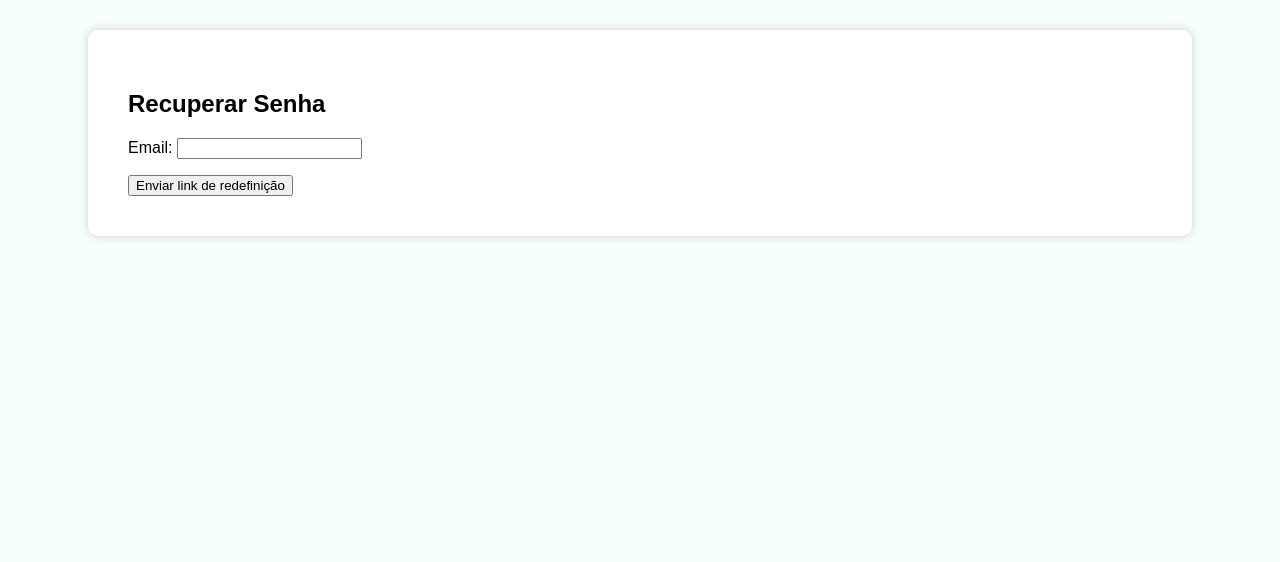
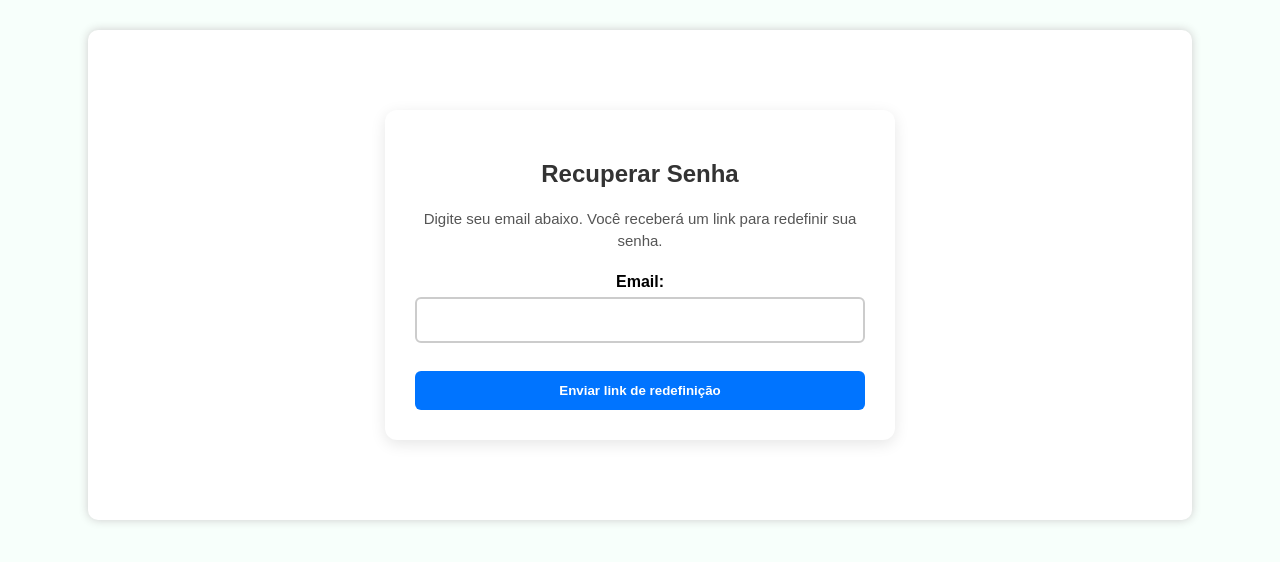
Before and after one commit to Seteshy/login_project, a Django app: page /password_reset/ in a window 1280 px wide. Shown: the part 100-662 px from the top of the page. Run offline with Django 5.2, Linux system fonts and the light colour scheme.

Commit message:
Estilização Reset Password

```diff
--- a/accounts/templates/accounts/password_reset.html
+++ b/accounts/templates/accounts/password_reset.html
@@ -1,8 +1,24 @@
 {% extends 'base.html' %}
+
+{% block title %}Recuperar Senha{% endblock %}
+
 {% block content %}
-<h2>Recuperar Senha</h2>
-<form method="post">{% csrf_token %}
-  {{ form.as_p }}
-  <button type="submit">Enviar link de redefinição</button>
-</form>
+<div class="reset-container">
+
+    <h2 class="titulo-pagina">Recuperar Senha</h2>
+
+    <p class="texto-explicativo">
+        Digite seu email abaixo. Você receberá um link para redefinir sua senha.
+    </p>
+
+    <form method="post" class="reset-form">
+        {% csrf_token %}
+        {{ form.as_p }}
+
+        <button type="submit" class="btn btn-primario btn-full">
+            Enviar link de redefinição
+        </button>
+    </form>
+
+</div>
 {% endblock %}
--- a/static/css/style.css
+++ b/static/css/style.css
@@ -415,3 +415,218 @@ body {
 .register-links a:hover {
     text-decoration: underline;
 }
+
+/* Caixa Reset de Senha */
+
+.reset-container {
+    background: #ffffff;
+    width: 450px;
+    margin: 40px auto;
+    padding: 30px;
+    border-radius: 12px;
+    box-shadow: 0px 4px 15px rgba(0,0,0,0.1);
+}
+
+/* Texto Explicativo Reset Senha */
+
+.texto-explicativo {
+    color: #555;
+    margin-bottom: 20px;
+    font-size: 15px;
+}
+
+/* Formulário Reset Senha */
+
+.reset-form p {
+    display: flex;
+    flex-direction: column;
+    margin-bottom: 18px;
+}
+
+.reset-form label {
+    font-weight: bold;
+    margin-bottom: 6px;
+}
+
+.reset-form input {
+    padding: 12px;
+    border: 2px solid #ccc;
+    border-radius: 6px;
+    font-size: 16px;
+}
+
+.reset-form input:focus {
+    border-color: #0074ff;
+    outline: none;
+}
+
+/* Botão Reset Senha */
+
+.btn-full {
+    width: 100%;
+}
+
+.btn-primario {
+    background: #0074ff;
+    color: white;
+    border: none;
+    padding: 12px;
+    border-radius: 6px;
+    font-weight: bold;
+    cursor: pointer;
+    transition: .2s;
+}
+
+.btn-primario:hover {
+    background: #005fcc;
+}
+
+/* Caixa Reset Senha Feito */
+
+.reset-container {
+    background: #ffffff;
+    width: 450px;
+    margin: 40px auto;
+    padding: 30px;
+    border-radius: 12px;
+    box-shadow: 0px 4px 15px rgba(0,0,0,0.1);
+    text-align: center;
+}
+
+/* Texto Explicativo Reset Senha Feito */
+
+.texto-explicativo {
+    color: #555;
+    margin: 20px 0 30px 0;
+    font-size: 15px;
+    line-height: 1.5;
+}
+
+/* Botão Voltar Reset Senha Feito */
+
+.reset-links {
+    margin-top: 20px;
+}
+
+.btn-secundario {
+    background: #444;
+    color: white;
+    padding: 10px 15px;
+    border-radius: 6px;
+    text-decoration: none;
+    font-weight: bold;
+    display: inline-block;
+    transition: 0.2s;
+}
+
+.btn-secundario:hover {
+    background: #222;
+}
+
+/* Caixa Reset Senha Confirm */
+
+.reset-container {
+    background: #ffffff;
+    width: 450px;
+    margin: 40px auto;
+    padding: 30px;
+    border-radius: 12px;
+    box-shadow: 0px 4px 15px rgba(0,0,0,0.1);
+}
+
+/* Texto Explicativo Reset Senha Confirm */
+
+.texto-explicativo {
+    color: #555;
+    margin-bottom: 20px;
+    font-size: 15px;
+}
+
+/* Formulário Reset Senha Confirm */
+
+.reset-form p {
+    display: flex;
+    flex-direction: column;
+    margin-bottom: 18px;
+}
+
+.reset-form label {
+    font-weight: bold;
+    margin-bottom: 6px;
+}
+
+.reset-form input {
+    padding: 12px;
+    border: 2px solid #ccc;
+    border-radius: 6px;
+    font-size: 16px;
+}
+
+.reset-form input:focus {
+    border-color: #0074ff;
+    outline: none;
+}
+
+/* Botão Senha Reset Confirm */
+
+.btn-full {
+    width: 100%;
+}
+
+.btn-primario {
+    background: #0074ff;
+    color: white;
+    border-radius: 6px;
+    padding: 12px;
+    text-align: center;
+    font-weight: bold;
+    border: none;
+    cursor: pointer;
+    transition: .2s;
+}
+
+.btn-primario:hover {
+    background: #005fcc;
+}
+
+/* Caixa Senha Reset Complete */
+
+.reset-container {
+    background: #ffffff;
+    width: 450px;
+    margin: 40px auto;
+    padding: 30px;
+    border-radius: 12px;
+    text-align: center;
+    box-shadow: 0px 4px 15px rgba(0,0,0,0.1);
+}
+
+/* Texto Explicativo Senha Reset Complete */
+
+.texto-explicativo {
+    color: #555;
+    margin: 20px 0;
+    font-size: 15px;
+    line-height: 1.5;
+}
+
+/* Botão Senha Reset Complete */
+
+.reset-links {
+    margin-top: 25px;
+}
+
+.btn-primario {
+    background: #0074ff;
+    color: white;
+    padding: 12px 18px;
+    border-radius: 6px;
+    font-weight: bold;
+    text-decoration: none;
+    display: inline-block;
+    transition: 0.2s;
+}
+
+.btn-primario:hover {
+    background: #005fcc;
+}
```
Also changed, not shown: accounts/templates/accounts/password_reset_complete.html (+19 -1 lines), accounts/templates/accounts/password_reset_confirm.html (+21 -5 lines), accounts/templates/accounts/password_reset_done.html (+19 -1 lines).
